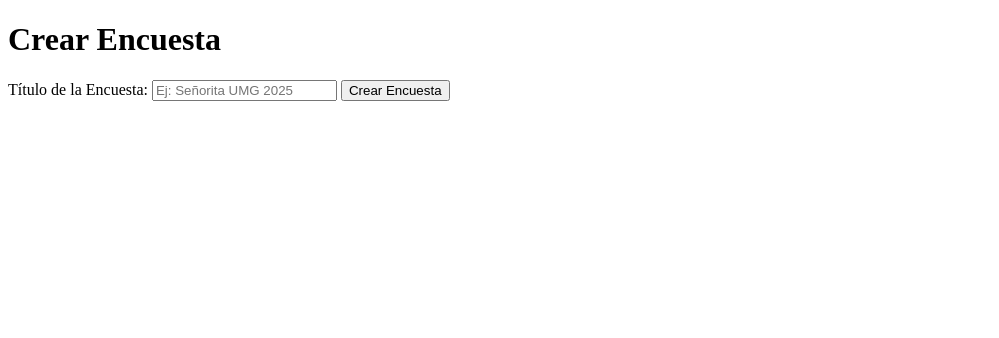
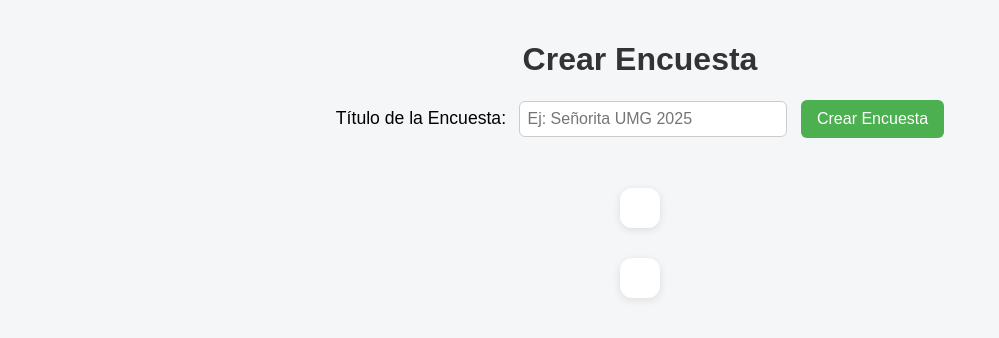
Before and after one commit to jorgevargas83/votacionfinal, a plain HTML site: page admin.html in a window 1280 px wide. Shown: the whole page, without its empty margins (0-999 px from the left). Drawn offline with Linux system fonts and the light colour scheme.

Commit message:
Update admin.html

```diff
--- a/admin.html
+++ b/admin.html
@@ -5,16 +5,83 @@
   <meta name="viewport" content="width=device-width, initial-scale=1.0">
   <title>Panel de Administración</title>
   <script src="https://cdn.jsdelivr.net/npm/qrcode/build/qrcode.min.js"></script>
+  <style>
+    body {
+      font-family: Arial, sans-serif;
+      background-color: #f4f6f8;
+      display: flex;
+      flex-direction: column;
+      align-items: center;
+      margin: 0;
+      padding: 20px;
+    }
+
+    h1 {
+      color: #333;
+    }
+
+    label {
+      font-size: 1.1rem;
+      margin-right: 8px;
+    }
+
+    input {
+      padding: 8px;
+      font-size: 1rem;
+      border: 1px solid #ccc;
+      border-radius: 6px;
+      width: 250px;
+    }
+
+    button {
+      padding: 10px 16px;
+      margin-left: 10px;
+      font-size: 1rem;
+      background-color: #4CAF50;
+      color: white;
+      border: none;
+      border-radius: 6px;
+      cursor: pointer;
+      transition: background 0.3s;
+    }
+
+    button:hover {
+      background-color: #45a049;
+    }
+
+    #qrContainer, #resultsQR {
+      margin-top: 30px;
+      background: white;
+      padding: 20px;
+      border-radius: 12px;
+      box-shadow: 0 2px 8px rgba(0,0,0,0.1);
+      text-align: center;
+      width: fit-content;
+    }
+
+    a {
+      display: block;
+      margin-top: 8px;
+      color: #007bff;
+      text-decoration: none;
+    }
+
+    a:hover {
+      text-decoration: underline;
+    }
+  </style>
 </head>
 <body>
   <h1>Crear Encuesta</h1>
 
-  <label>Título de la Encuesta:</label>
-  <input id="title" placeholder="Ej: Señorita UMG 2025">
-  <button id="createPoll">Crear Encuesta</button>
+  <div style="margin-bottom: 20px;">
+    <label for="title">Título de la Encuesta:</label>
+    <input id="title" placeholder="Ej: Señorita UMG 2025">
+    <button id="createPoll">Crear Encuesta</button>
+  </div>
 
-  <div id="qrContainer" style="margin-top:20px; text-align:center;"></div>
-  <div id="resultsQR" style="margin-top:20px; text-align:center;"></div>
+  <div id="qrContainer"></div>
+  <div id="resultsQR"></div>
 
   <script type="module" src="app.js"></script>
   <script type="module" src="admin.js"></script>
```
